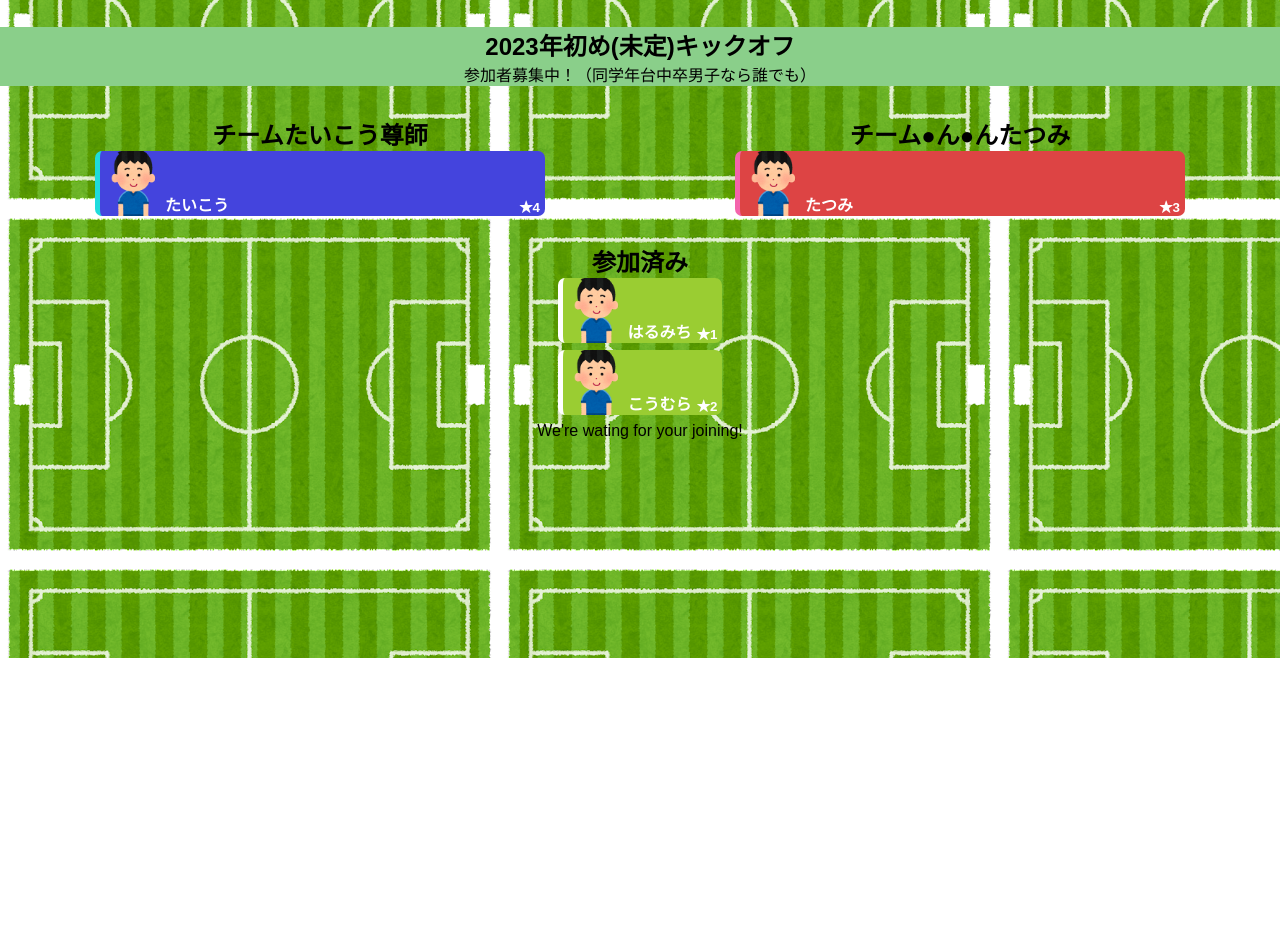
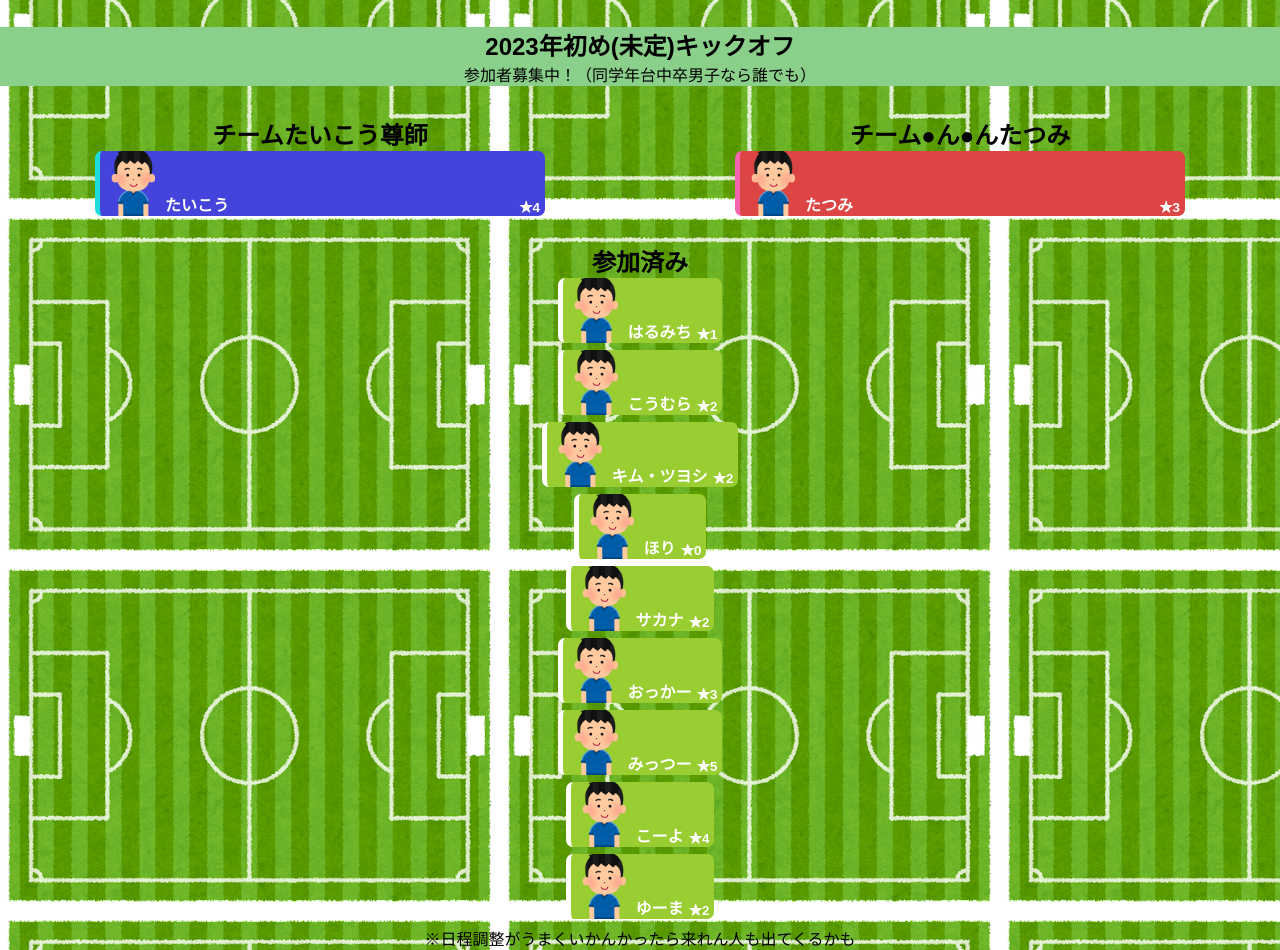
Before and after one commit to KouTori/KouTori.github.io, a plain HTML site: page index.html in a window 1280 px wide. Shown: the part 142-1092 px from the top of the page. Before the commit the page ends 800 px from the top, so only its background shows below. Drawn offline with Linux system fonts and the light colour scheme.

Commit message:
reclute 2

```diff
--- a/index.html
+++ b/index.html
@@ -28,7 +28,7 @@
         <div id="participants_none">
             <h2>参加済み</h2>
         </div>
-        <p>We're wating for your joining!</p>
+        <p>※日程調整がうまくいかんかったら来れん人も出てくるかも</p>
     </div>
     <script src="./src/script.js"></script>
 </body>
--- a/src/script.js
+++ b/src/script.js
@@ -3,7 +3,14 @@ let data = {
         {"name":"たいこう","star":4,"team":"blue"},
         {"name":"たつみ","star":3,"team":"red"},
         {"name":"はるみち","star":1,"team":"none"},
-        {"name":"こうむら","star":2,"team":"none"}
+        {"name":"こうむら","star":2,"team":"none"},
+        {"name":"キム・ツヨシ","star":2,"team":"none"},
+        {"name":"ほり","star":0,"team":"none"},
+        {"name":"サカナ","star":2,"team":"none"},
+        {"name":"おっかー","star":3,"team":"none"},
+        {"name":"みっつー","star":5,"team":"none"},
+        {"name":"こーよ","star":4,"team":"none"},
+        {"name":"ゆーま","star":2,"team":"none"}
     ]
 }
 
```
